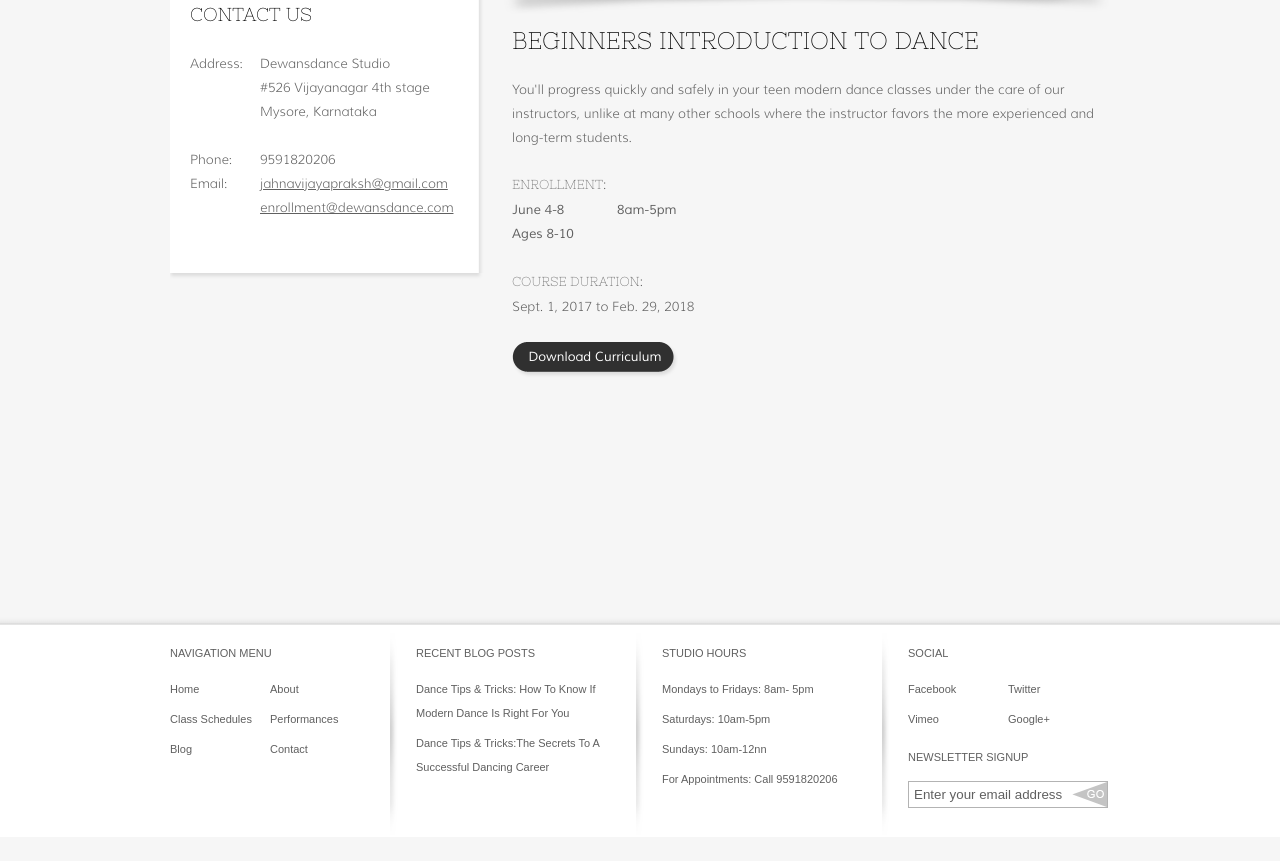
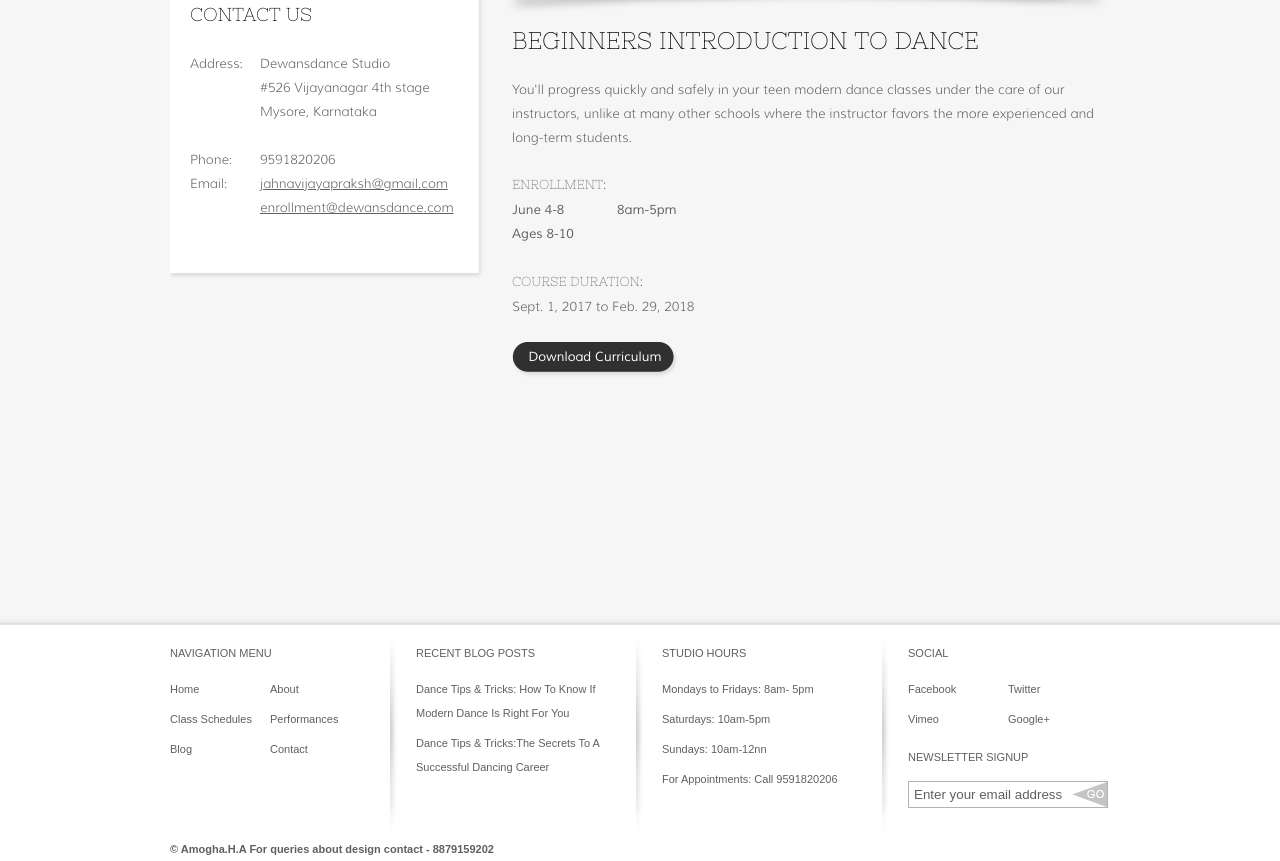
Before and after one commit to Amogha-HA/Bdaygift, a plain HTML site: page schedules.html in a window 1280 px wide. Shown: the part 541-1402 px from the top of the page. Before the commit the page ends 1378 px from the top, so only its background shows below. Drawn offline with Linux system fonts and the light colour scheme.

Commit message:
Update schedules.html

```diff
--- a/schedules.html
+++ b/schedules.html
@@ -183,6 +183,8 @@
 						<input type="submit" value="" class="btn">
 					</form>
 				</div>
+				<b> © Amogha.H.A         For queries about design contact - 8879159202
+				</b>
 			</div>
 		</div>
 	</div>
```
